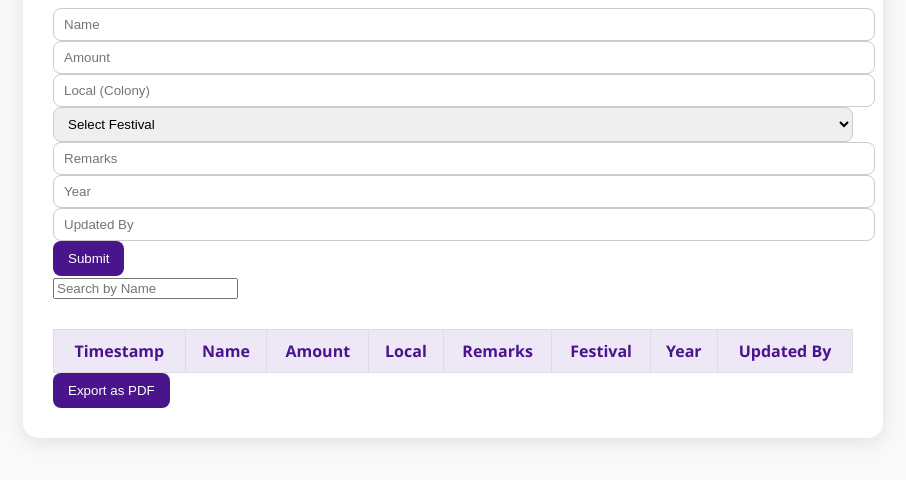
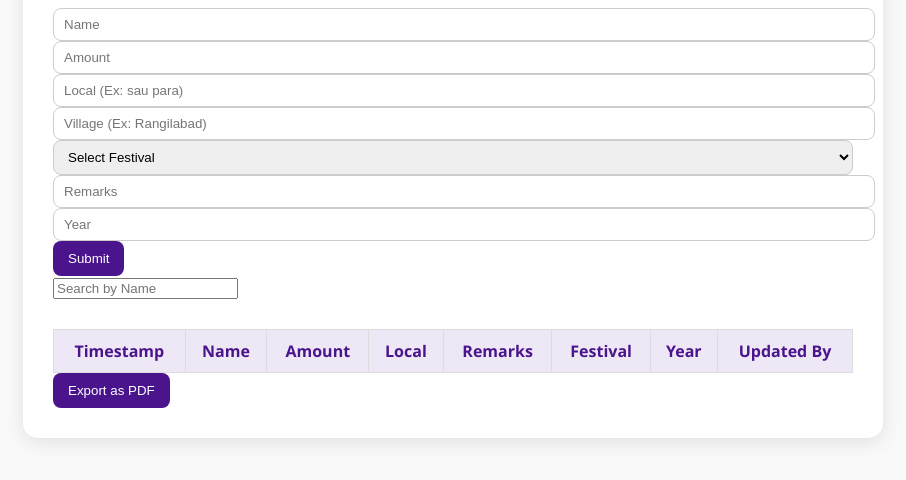
Before and after one commit to deeep8250/Village_web, a plain HTML site: page index.html in a window 1280 px wide. Shown: the part 136-616 px from the top of the page, without its empty margins (187-1093 px from the left). Drawn offline with nearby package versions, Linux system fonts and the light colour scheme.

Commit message:
Update index.html

```diff
--- a/index.html
+++ b/index.html
@@ -17,7 +17,8 @@
     <form id="donationForm">
       <input type="text" name="name" placeholder="Name" required />
       <input type="number" name="amount" id="amount" placeholder="Amount" required />
-      <input type="text" name="local" placeholder="Local (Colony)" required />
+      <input type="text" name="local" placeholder="Local (Ex: sau para)" required />
+      <input type="text" name="village" placeholder="Village (Ex: Rangilabad)" required />
       <select name="festival" required>
         <option value="">Select Festival</option>
         <option value="Diwali">Diwali</option>
@@ -31,7 +32,8 @@
       </select>
       <input type="text" name="remarks" placeholder="Remarks" />
       <input type="text" name="year" placeholder="Year" required />
-      <input type="email" name="updatedBy" id="updatedBy" placeholder="Updated By" readonly />
+      <input type="hidden" name="submittedBy" id="submittedBy" />
+
       <button type="submit">Submit</button>
     </form>
 
```
